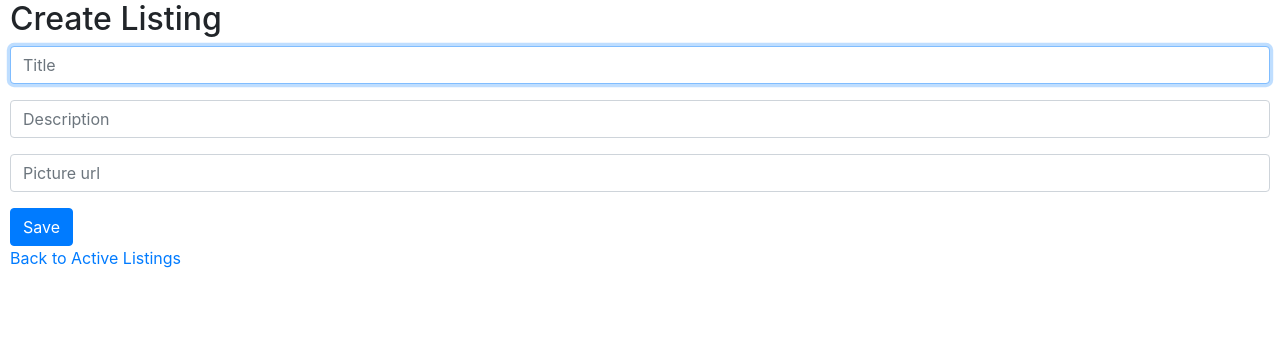
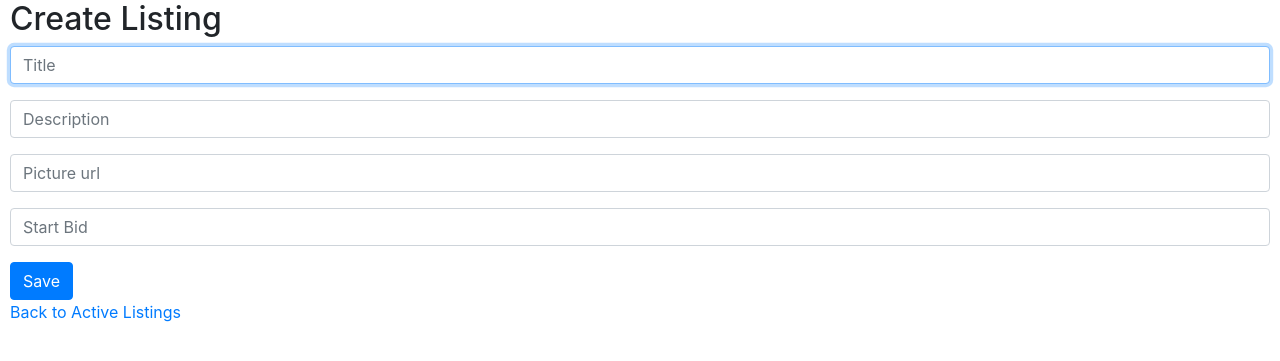
Before and after one commit to neteng0911/carpool, a Django app: page /create_listing in a window 1280 px wide. Shown: the part 163-524 px from the top of the page. Run offline with Django 3.2, Linux system fonts and the light colour scheme; a user stored in the database is signed in; some libraries are stand-ins or nearby versions.

Commit message:
create listing still not working

```diff
--- a/commerce/auctions/models.py
+++ b/commerce/auctions/models.py
@@ -10,15 +10,22 @@ class User(AbstractUser):
     def __str__(self):
         return f"{self.username}, {self.email}"
 
+class ListingManager(models.Manager):
+    def create_listing(self, title,description,start_bid,picture_url,category,created_date):
+        listing=self.create(title=title, description=description,start_bid=start_bid,picture_url=picture_url,category=category,created_date=created_date)
+        return listing
+
+
 class Listing(models.Model):
+
     title=models.CharField(max_length=100)
     description=models.CharField(max_length=300)
     start_bid=models.FloatField()
-    pic=models.TextField(null=True)
+    picture_url=models.TextField(null=True)
     category=models.CharField(max_length=150, default="no category")
     created_date=models.DateTimeField(default=now, editable=False)
     #listing_owner=models.ForeignKey(User, on_delete=models.CASCADE)
-
+    objects = ListingManager()
     def __str__(self):
         return f"Listing id:{self.id},{self.title}"
 
--- a/commerce/auctions/templates/auctions/create_listing.html
+++ b/commerce/auctions/templates/auctions/create_listing.html
@@ -19,6 +19,9 @@
         <div class="form-group">
             <input class="form-control" type="text" name="picture_url" placeholder="Picture url">
         </div>
+                <div class="form-group">
+            <input class="form-control" type="number" step="0.01" min="0" name="start_bid" placeholder="Start Bid">
+        </div>
             <input class="btn btn-primary" type="submit" value="Save">
     </form>
 
--- a/commerce/auctions/templates/auctions/index.html
+++ b/commerce/auctions/templates/auctions/index.html
@@ -4,7 +4,7 @@
     <h2>Active Listings</h2>
 
    <ul> {% for listing in listings %}
-        <li> <a href="{% url "listing" listing.id %}"><div><img src={{listing.pic}} width="100" height="200"></div>{{listing.title}}, {{listing.description}}, {{listing.start_bid}}&euro;</li>
+        <li> <a href="{% url "listing" listing.id %}"><div><img src={{listing.picture_url}} width="100" height="200"></div>{{listing.title}}, {{listing.description}}, {{listing.start_bid}}&euro;</li>
        {% endfor %}
    </ul>
 {% endblock %}
--- a/commerce/auctions/templates/auctions/listings/listing.html
+++ b/commerce/auctions/templates/auctions/listings/listing.html
@@ -4,7 +4,7 @@
     <h2>Item: {{listing.title}}</h2>
 
 
-       <div class ="menu"> <img src={{listing.pic}} width="200" height="300"></div>
+       <div class ="menu"> <img src={{listing.picture_url}} width="200" height="300"></div>
         <div class="main"> {{listing.title}}, {{listing.description}}, {{listing.start_bid}}&euro;
         </div>
         <br> created: {{listing.created_date}}
--- a/commerce/auctions/views.py
+++ b/commerce/auctions/views.py
@@ -5,6 +5,7 @@ from django.shortcuts import render
 from django.urls import reverse
 
 from .models import User, Listing, Bid
+from datetime import date
 
 
 def index(request):
@@ -63,6 +64,7 @@ def register(request):
     else:
         return render(request, "auctions/register.html")
 def listing(request,listing_id):
+
     listing=Listing.objects.get(id=listing_id)
     return render(request, "auctions/listings/listing.html",{"listing":listing})
 
@@ -73,7 +75,11 @@ def create_listing(request):
         title=request.POST["title"]
         description=request.POST["description"]
         picture_url=request.POST["picture_url"]
-        listing = Listing.objects.create_listing(title,description,picture_url)
+        start_bid = request.POST["start_bid"]
+        #created_date=date.today()
+
+        #print(created_date)
+        listing = Listing.objects.create_listing(title,description,picture_url,start_bid,created_date,category)
         listing.save()
         return listing(listing.id)
     else:
```
Also changed, not shown: commerce/auctions/migrations/0008_auto_20210405_2227.py (added), commerce/db.sqlite3.
